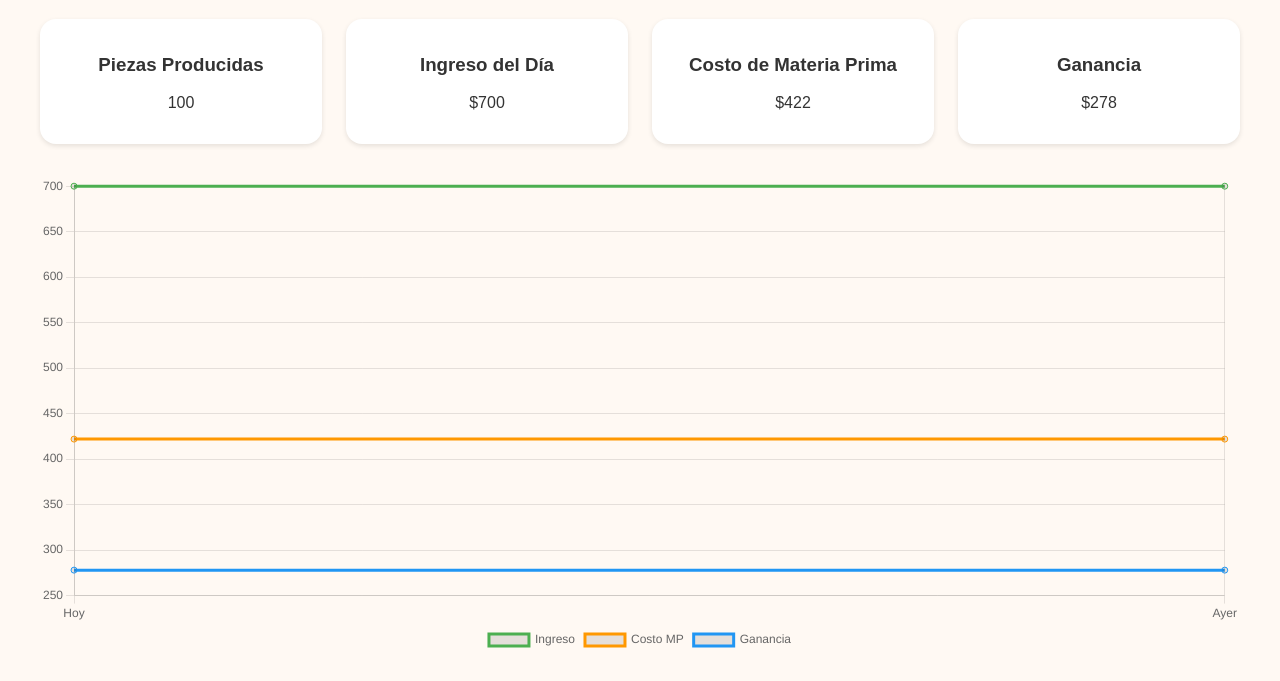
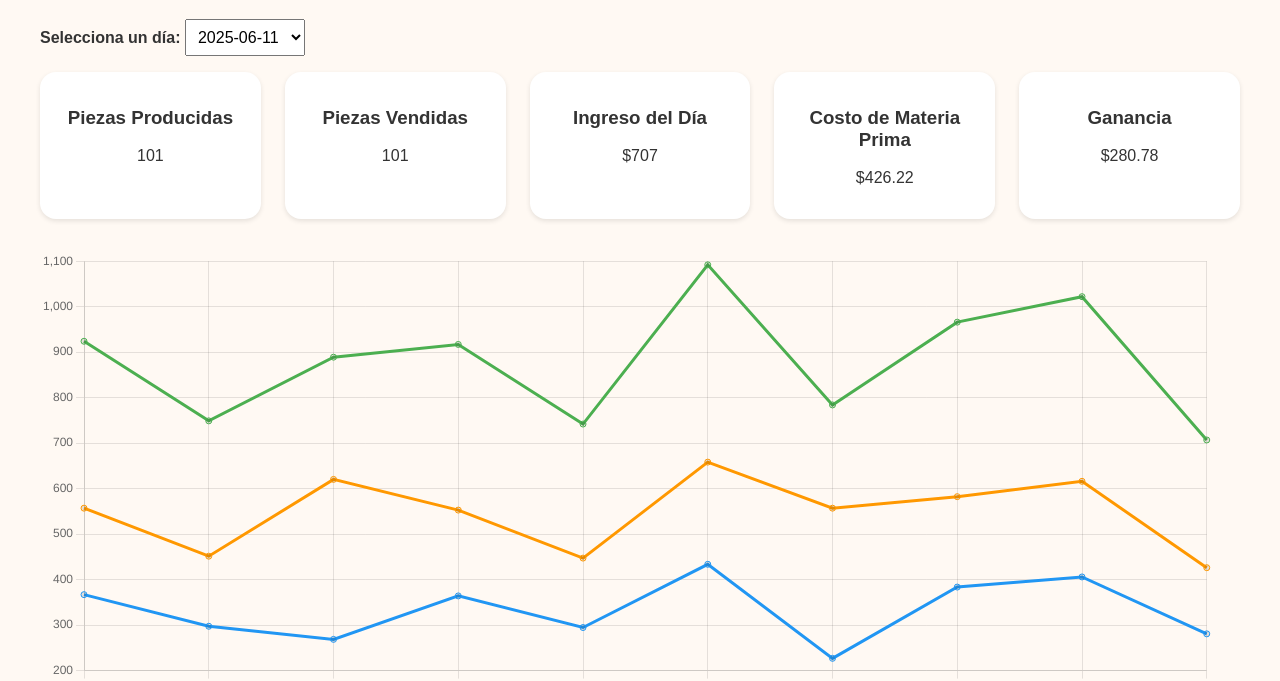
Before and after one commit to jdromo/dulce-camino-dashboard, a plain HTML site: page index.html in a window 1280 px wide. Shown: the part 102-783 px from the top of the page. Drawn offline with nearby package versions, Linux system fonts and the light colour scheme.

Commit message:
Update index.html

```diff
--- a/index.html
+++ b/index.html
@@ -9,34 +9,94 @@
     body { font-family: sans-serif; background: #fff9f3; color: #333; padding: 2rem; }
     .dashboard { display: grid; grid-template-columns: repeat(auto-fit, minmax(200px, 1fr)); gap:1.5rem; margin-bottom:2rem; }
     .card { background:white; border-radius:1rem; padding:1rem; box-shadow:0 2px 5px rgba(0,0,0,.1); text-align:center; }
-    canvas { max-width:100%; }
+    canvas { max-width:100%; margin-bottom: 2rem; }
     table { width:100%; border-collapse: collapse; margin-top:2rem; }
     th, td { border:1px solid #ccc; padding:0.5rem; text-align:left; }
     th { background:#f7f0e6; }
+    select { margin-bottom: 1rem; padding: 0.5rem; font-size: 1rem; }
   </style>
 </head>
 <body>
   <h1>📊 Dashboard Dulce Camino</h1>
 
+  <label for="daySelector"><strong>Selecciona un día:</strong></label>
+  <select id="daySelector"></select>
+
   <div class="dashboard">
-    <div class="card"><h3>Piezas Producidas</h3><p id="pieces">100</p></div>
-    <div class="card"><h3>Ingreso del Día</h3><p id="income">$700</p></div>
-    <div class="card"><h3>Costo de Materia Prima</h3><p id="cost">$422</p></div>
-    <div class="card"><h3>Ganancia</h3><p id="profit">$278</p></div>
+    <div class="card"><h3>Piezas Producidas</h3><p id="pieces"></p></div>
+    <div class="card"><h3>Piezas Vendidas</h3><p id="sold"></p></div>
+    <div class="card"><h3>Ingreso del Día</h3><p id="income"></p></div>
+    <div class="card"><h3>Costo de Materia Prima</h3><p id="cost"></p></div>
+    <div class="card"><h3>Ganancia</h3><p id="profit"></p></div>
   </div>
 
-  <canvas id="trendChart" height="120"></canvas>
+  <canvas id="financialChart" height="120"></canvas>
+  <canvas id="productionChart" height="120"></canvas>
 
   <script>
-    const ctx = document.getElementById('trendChart').getContext('2d');
-    new Chart(ctx, {
+    const data = Array.from({ length: 10 }, (_, i) => {
+      const date = new Date();
+      date.setDate(date.getDate() - (9 - i));
+      const dateStr = date.toISOString().split('T')[0];
+      const pieces = Math.floor(Math.random() * (160 - 100 + 1)) + 100;
+      const sold = (i === 2 || i === 6) ? pieces - 20 : pieces;
+      const costPerPiece = 4.22;
+      const pricePerPiece = 7;
+      const cost = +(pieces * costPerPiece).toFixed(2);
+      const income = +(sold * pricePerPiece).toFixed(2);
+      const profit = +(income - cost).toFixed(2);
+      return { date: dateStr, pieces, sold, cost, income, profit };
+    });
+
+    const daySelector = document.getElementById("daySelector");
+    data.forEach((entry, index) => {
+      const option = document.createElement("option");
+      option.value = index;
+      option.text = entry.date;
+      daySelector.appendChild(option);
+    });
+
+    function updateCards(index) {
+      const entry = data[index];
+      document.getElementById("pieces").innerText = entry.pieces;
+      document.getElementById("sold").innerText = entry.sold;
+      document.getElementById("income").innerText = `$${entry.income}`;
+      document.getElementById("cost").innerText = `$${entry.cost}`;
+      document.getElementById("profit").innerText = `$${entry.profit}`;
+    }
+
+    daySelector.addEventListener("change", (e) => {
+      updateCards(e.target.value);
+    });
+
+    updateCards(data.length - 1);
+    daySelector.value = data.length - 1;
+
+    const financialCtx = document.getElementById('financialChart').getContext('2d');
+    new Chart(financialCtx, {
       type: 'line',
       data: {
-        labels: ['Hoy','Ayer'],
+        labels: data.map(d => d.date),
         datasets: [
-          { label: 'Ingreso', data: [700,700], borderColor:'#4CAF50', fill:false },
-          { label: 'Costo MP', data: [422,422], borderColor:'#FF9800', fill:false },
-          { label: 'Ganancia', data: [278,278], borderColor:'#2196F3', fill:false },
+          { label: 'Ingreso', data: data.map(d => d.income), borderColor:'#4CAF50', fill:false },
+          { label: 'Costo MP', data: data.map(d => d.cost), borderColor:'#FF9800', fill:false },
+          { label: 'Ganancia', data: data.map(d => d.profit), borderColor:'#2196F3', fill:false },
+        ]
+      },
+      options: {
+        responsive: true,
+        plugins: { legend: { position: 'bottom' } }
+      }
+    });
+
+    const productionCtx = document.getElementById('productionChart').getContext('2d');
+    new Chart(productionCtx, {
+      type: 'line',
+      data: {
+        labels: data.map(d => d.date),
+        datasets: [
+          { label: 'Piezas Producidas', data: data.map(d => d.pieces), borderColor:'#607D8B', fill:false },
+          { label: 'Piezas Vendidas', data: data.map(d => d.sold), borderColor:'#9C27B0', fill:false },
         ]
       },
       options: {
```
